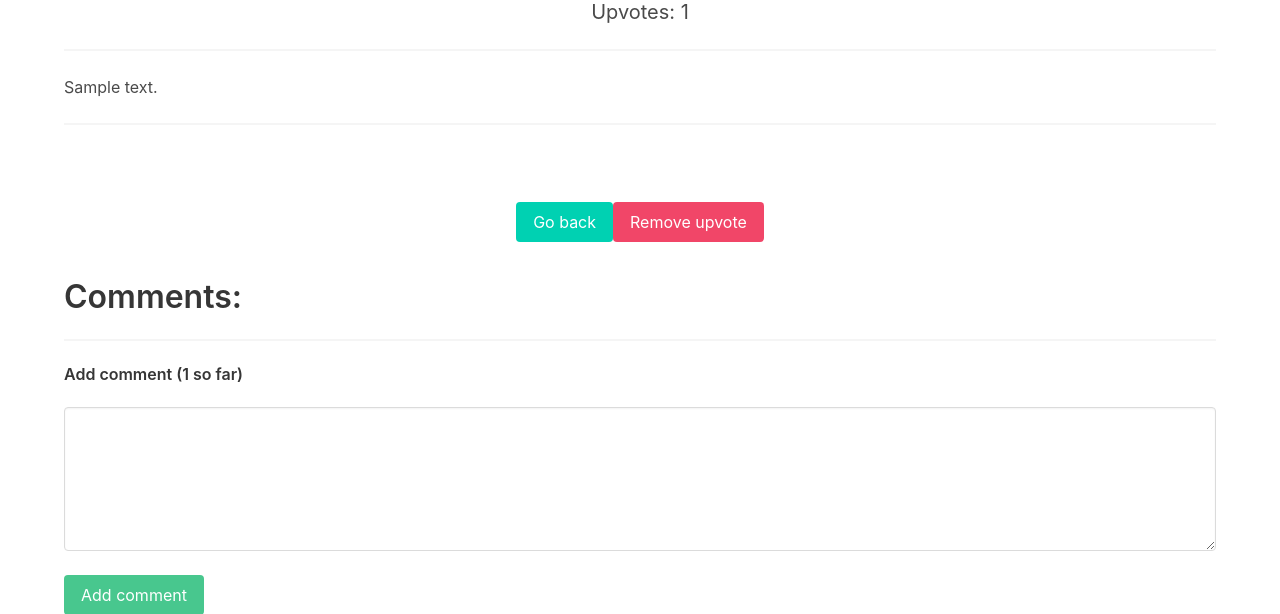
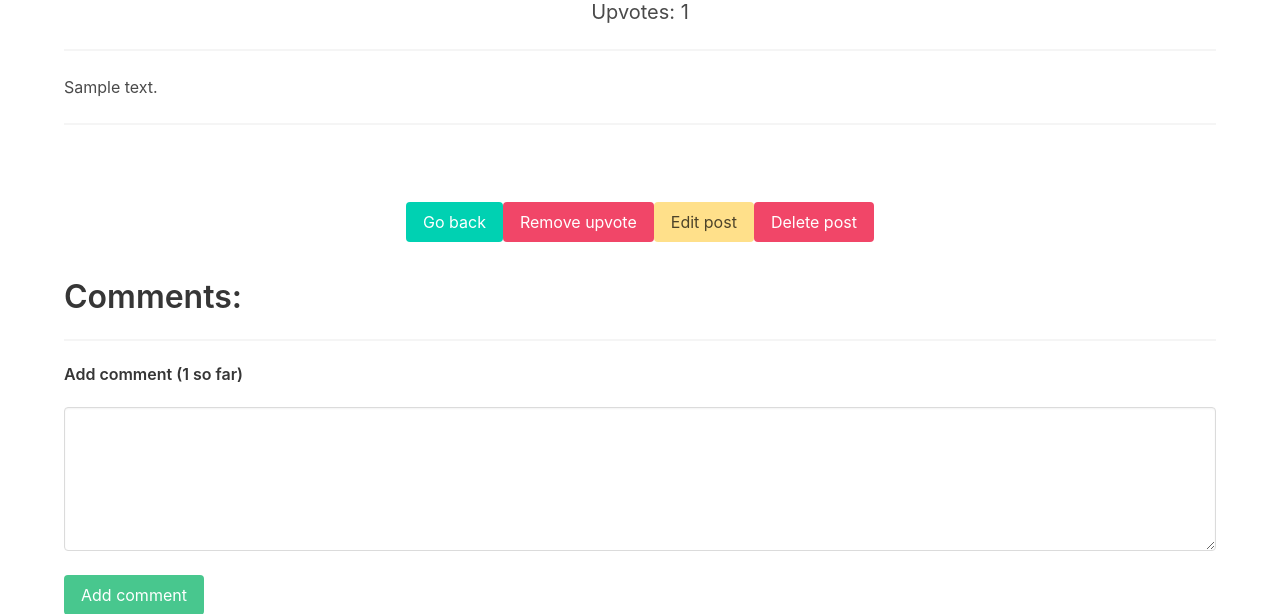
Before and after one commit to lamaqdahodwala/SayWhat-Official, a Django app: page /post/1 in a window 1280 px wide. Shown: the part 223-837 px from the top of the page. Run offline with Django 3.2, Linux system fonts and the light colour scheme; a user stored in the database is signed in; data comes from the database, SQL or seed files in the repository; both versions use the stored data as it was after the commit; tables that the repository leaves empty hold one stand-in row (values such as "Sample post").

Commit message:
added updating of posts

```diff
--- a/saywhat/main/models.py
+++ b/saywhat/main/models.py
@@ -1,6 +1,6 @@
 from django.db import models
 from django.contrib.auth.models import User
-
+from django.urls import reverse
 # Create your models here.
 
 
@@ -15,6 +15,9 @@ class Post(models.Model):
     def __str__(self):
         return self.title
 
+    def get_absolute_url(self):
+        return reverse('detail', args=[self.pk])
+
 class Comment(models.Model):
     post = models.ForeignKey(Post, related_name='comments', on_delete=models.CASCADE)
     name= models.CharField(max_length=300)
--- a/saywhat/main/urls.py
+++ b/saywhat/main/urls.py
@@ -7,5 +7,6 @@ urlpatterns = [
     path('post/<int:key>', views.view_post, name='detail'),
     path('upvote/<int:pk>', views.like_post, name='like_post'),
     path('comment/<int:pk>', views.new_comment, name='comment'),
-    path('delete/<int:pk>', views.DeletePost.as_view(), name='delete')
+    path('delete/<int:pk>', views.DeletePost.as_view(), name='delete'),
+    path('edit/<int:pk>', views.EditPost.as_view(), name='edit')
 ]
--- a/saywhat/main/views.py
+++ b/saywhat/main/views.py
@@ -3,7 +3,7 @@ from .forms import PostModelForm, CommentModelForm
 from time import asctime
 from django.http import HttpResponseRedirect
 from .models import Post
-from django.views.generic import ListView, DeleteView
+from django.views.generic import ListView, DeleteView, UpdateView
 
 
 class ListPostView(ListView):
@@ -59,3 +59,8 @@ class DeletePost(DeleteView):
     model = Post
     success_url = '/'
     template_name = 'delete.html'
+
+class EditPost(UpdateView):
+    model = Post
+    fields = ['title', 'body']
+    template_name = 'update.html'
--- a/saywhat/templates/post.html
+++ b/saywhat/templates/post.html
@@ -32,6 +32,12 @@
             {% else %}
             <button class="button is-disabled" disabled>Upvote</button>
             <p>Sign up, or log in to upvote</p>
+            {% endif %}
+
+            {% if user == post.op %}
+                <br>
+                <a href="{% url 'edit' post.pk %}" class='button is-warning'>Edit post</a>
+                <a href="{% url 'delete' post.pk %}" class='button is-danger'>Delete post</a>
             {% endif %}
         </div>
         <h1 class="subtitle">Comments:</h1>
```
Also changed, not shown: saywhat/templates/update.html (added, +18 -0 lines), saywhat/db.sqlite3.
